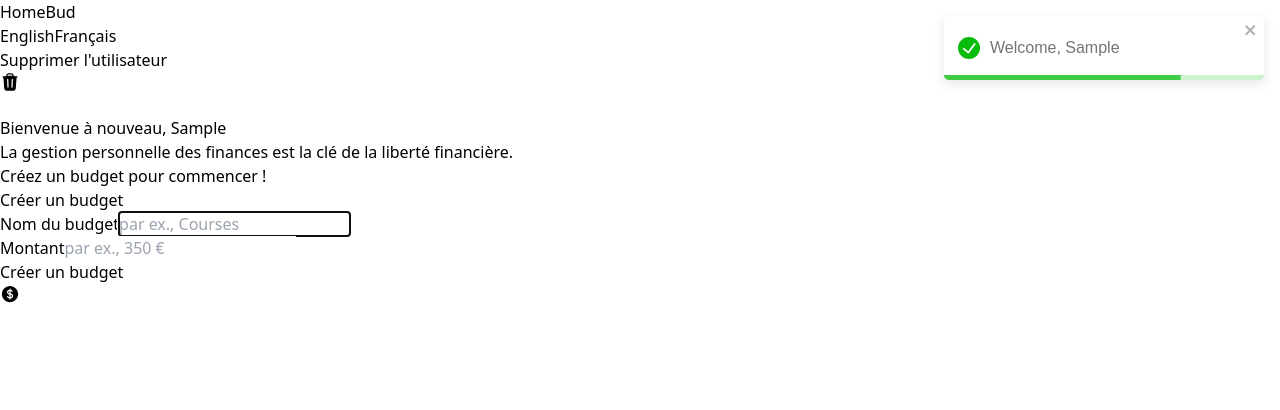
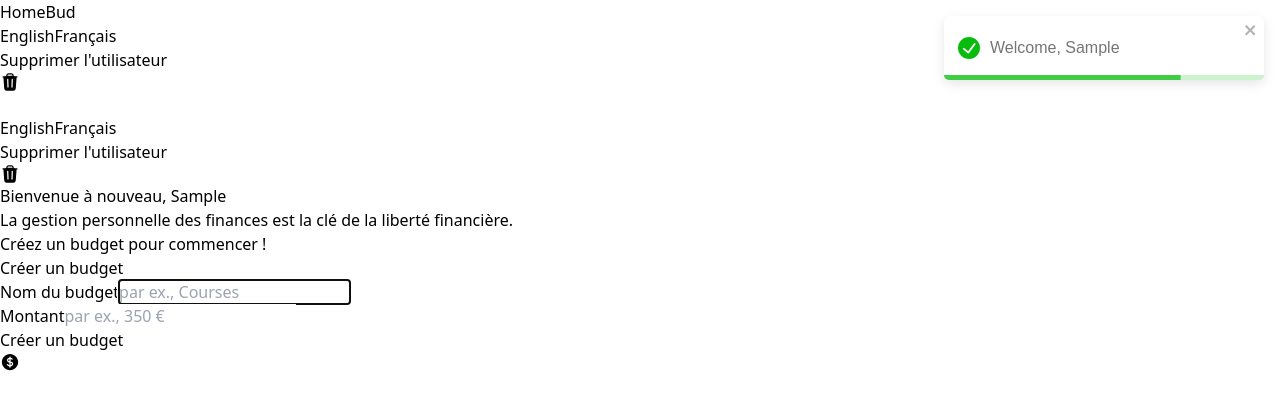
Before and after one commit to Niseiyen/Personal-Finance-Tracker, a React (Vite) app: page / in a window 1280 px wide. Both pictures are taken after typing "Sample" into the empty fields and a click on the button "Créer un compte". Shown: the top 410 px of the page. Built offline with nearby package versions, Linux system fonts and the light colour scheme.

Commit message:
Correction bug: Les design cachaient les autres boutons + ajout d'animaiton pour l'entree et sortir du dropdown

```diff
--- a/src/components/Nav.jsx
+++ b/src/components/Nav.jsx
@@ -4,7 +4,7 @@ import { TrashIcon, Bars3Icon, XMarkIcon } from "@heroicons/react/24/solid";
 import { useTranslation } from "react-i18next";
 import i18next from "i18next";
 
-const Nav = ({ userName}) => {
+const Nav = ({ userName }) => {
     const [menuOpen, setMenuOpen] = useState(false);
 
     const changeLanguage = (lng) => {
@@ -25,14 +25,14 @@ const Nav = ({ userName}) => {
             <div className="hidden md:flex items-center space-x-4">
                 <button
                     onClick={() => changeLanguage("en")}
-                    className="relative flex items-center py-2 px-4 bg-gray-700 text-white font-bold rounded-md transition duration-200 hover:bg-gray-600 hover:text-yellow-400"
+                    className="relative flex items-center py-2 px-4 bg-gray-700 text-white font-bold rounded-md transition-all duration-300 transform hover:scale-105 hover:shadow-lg hover:translate-y-1"
                 >
                     <span className="absolute top-0 left-0 mt-1 ml-1 h-full w-full rounded bg-gray-900"></span>
                     <span className="relative" style={{ top: '2px', left: '2px' }}>English</span>
                 </button>
                 <button
                     onClick={() => changeLanguage("fr")}
-                    className="relative flex items-center py-2 px-4 bg-gray-700 text-white font-bold rounded-md transition duration-200 hover:bg-gray-600 hover:text-yellow-400"
+                    className="relative flex items-center py-2 px-4 bg-gray-700 text-white font-bold rounded-md transition-all duration-300 transform hover:scale-105 hover:shadow-lg hover:translate-y-1"
                 >
                     <span className="absolute top-0 left-0 mt-1 ml-1 h-full w-full rounded bg-gray-900"></span>
                     <span className="relative" style={{ top: '2px', left: '2px' }}>Français</span>
@@ -50,7 +50,7 @@ const Nav = ({ userName}) => {
                     >
                         <button
                             type="submit"
-                            className="relative flex items-center py-2 px-4 bg-gray-700 text-white font-bold rounded-md transition duration-200 hover:bg-gray-600 hover:text-yellow-400"
+                            className="relative flex items-center py-2 px-4 bg-gray-700 text-white font-bold rounded-md transition-all duration-300 transform hover:scale-105 hover:shadow-lg hover:translate-y-1"
                         >
                             <span className="absolute top-0 left-0 mt-1 ml-1 h-full w-full rounded bg-gray-900"></span>
                             <span className="relative flex items-center" style={{ top: '2px', left: '2px' }}>
@@ -73,18 +73,22 @@ const Nav = ({ userName}) => {
                 )}
             </button>
 
-            {menuOpen && (
-                <div className="absolute top-16 left-0 w-full bg-gray-800 z-10 p-4 space-y-4 md:hidden">
+            {/* Dropdown avec animation */}
+            <div
+                className={`absolute top-12 left-0 w-full bg-gray-800 z-10 p-4 p-8 space-y-4 md:hidden transition-all duration-300 ease-in-out transform ${
+                    menuOpen ? "opacity-100 translate-y-0" : "opacity-0 translate-y-4"
+                }`}
+            >
                 <button
                     onClick={() => changeLanguage("en")}
-                        className="block w-full py-2 px-4 bg-gray-700 text-white font-bold rounded-md transition duration-200 hover:bg-gray-600 hover:text-yellow-400"
+                    className="block w-full ps-2 py-2 px-4 bg-gray-700 text-white font-bold rounded-md transition-all duration-300 transform hover:scale-105 hover:shadow-lg hover:translate-y-1"
                 >
                     <span className="absolute top-0 left-0 mt-1 ml-1 h-full w-full rounded bg-gray-900"></span>
                     <span className="relative" style={{ top: '2px', left: '2px' }}>English</span>
                 </button>
                 <button
                     onClick={() => changeLanguage("fr")}
-                        className="block w-full py-2 px-4 bg-gray-700 text-white font-bold rounded-md transition duration-200 hover:bg-gray-600 hover:text-yellow-400"
+                    className="block w-full py-2 px-4 bg-gray-700 text-white font-bold rounded-md transition-all duration-300 transform hover:scale-105 hover:shadow-lg hover:translate-y-1"
                 >
                     <span className="absolute top-0 left-0 mt-1 ml-1 h-full w-full rounded bg-gray-900"></span>
                     <span className="relative" style={{ top: '2px', left: '2px' }}>Français</span>
@@ -103,17 +107,16 @@ const Nav = ({ userName}) => {
                     >
                         <button
                             type="submit"
-                                className="block w-full py-2 px-4 bg-gray-700 text-white font-bold rounded-md transition duration-200 hover:bg-gray-600 hover:text-yellow-400"
+                            className="block w-full py-2 px-4 bg-gray-700 text-white font-bold rounded-md transition-all duration-300 transform hover:scale-105 hover:shadow-lg hover:translate-y-1"
                         >
                             <span className="absolute top-0 left-0 mt-1 ml-1 h-full w-full rounded bg-gray-900"></span>
                             <span className="relative flex items-center justify-center" style={{ top: '2px', left: '2px' }}>
-                                    Delete User <TrashIcon width={20} className="ml-2" />
+                                {t("deleteUser")} <TrashIcon width={20} className="ml-2" />
                             </span>
                         </button>
                     </Form>
                 )}
             </div>
-            )}
         </nav>
     );
 };
```
Lines whose indentation alone changed are shown as unchanged.
